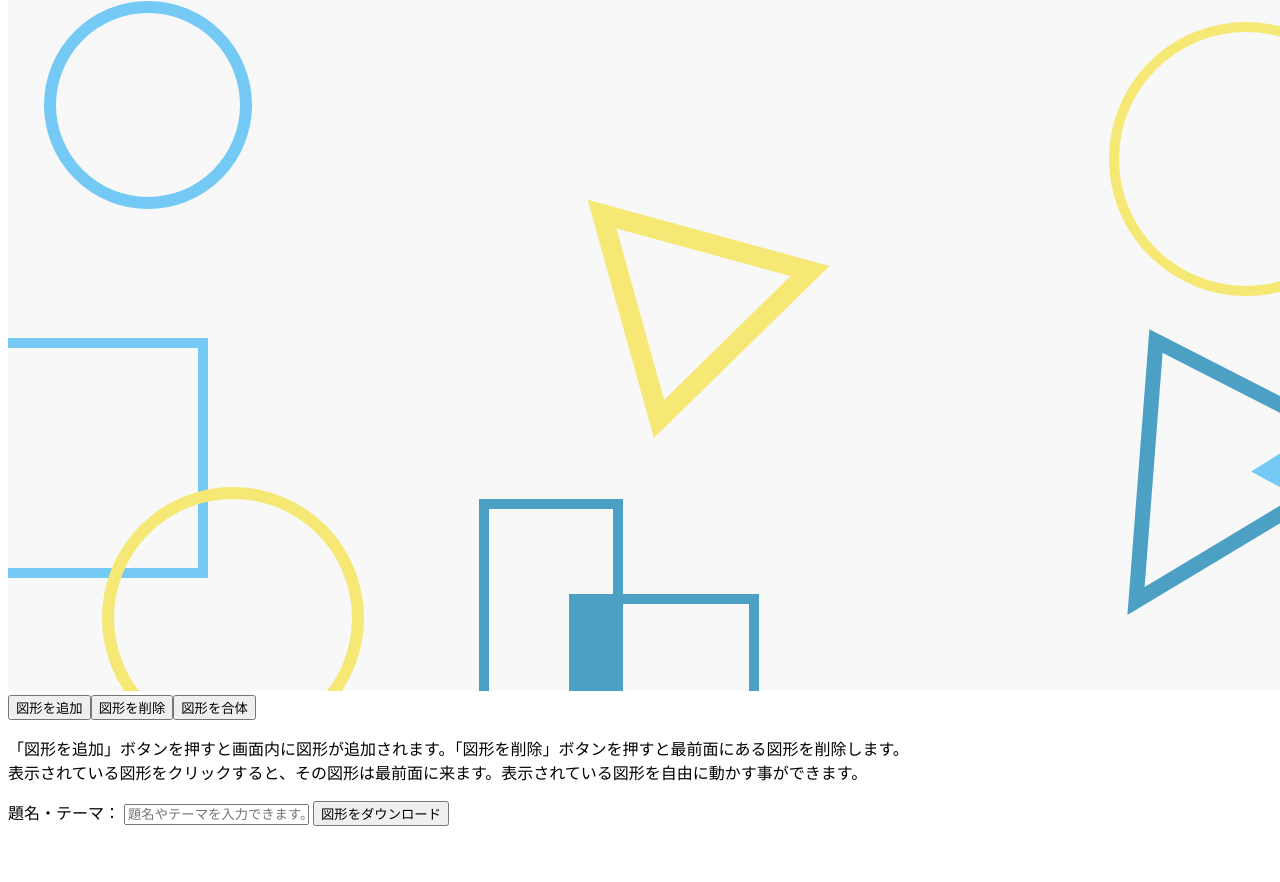
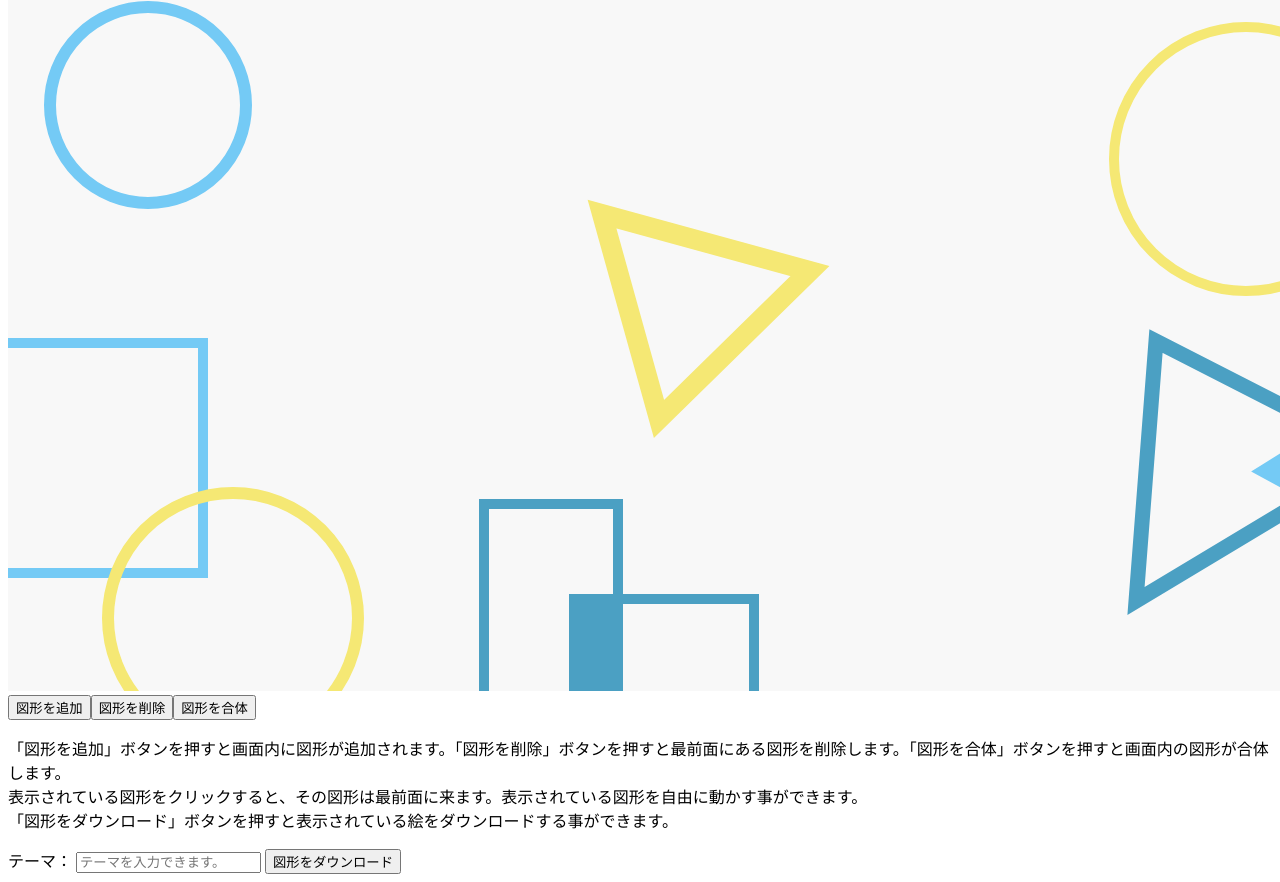
Before and after one commit to kinumiya-norihito/UnionHack2022TeamA, a plain HTML site: page index.html in a window 1280 px wide. Shown: the part 397-1279 px from the top of the page. Before the commit the page ends 1231 px from the top, so only its background shows below. Drawn offline with Linux system fonts and the light colour scheme.

Commit message:
説明文の追加

```diff
--- a/index.html
+++ b/index.html
@@ -12,10 +12,11 @@
         <canvas id="canvas"></canvas><br>
         <button id="addFigureButtonElement">図形を追加</button><button id="deleteFigureButtonElement">図形を削除</button><button id="comFigureButtonElement">図形を合体</button><br>
         <p>
-            「図形を追加」ボタンを押すと画面内に図形が追加されます。「図形を削除」ボタンを押すと最前面にある図形を削除します。<br>
-            表示されている図形をクリックすると、その図形は最前面に来ます。表示されている図形を自由に動かす事ができます。
+            「図形を追加」ボタンを押すと画面内に図形が追加されます。「図形を削除」ボタンを押すと最前面にある図形を削除します。「図形を合体」ボタンを押すと画面内の図形が合体します。<br>
+            表示されている図形をクリックすると、その図形は最前面に来ます。表示されている図形を自由に動かす事ができます。<br>
+            「図形をダウンロード」ボタンを押すと表示されている絵をダウンロードする事ができます。
         </p>
-        題名・テーマ： <input type="text" placeholder="題名やテーマを入力できます。" id="canvasTitle">
+        テーマ： <input type="text" placeholder="テーマを入力できます。" id="canvasTitle">
         <button id="downloadImageButton">図形をダウンロード</button>
 
     </body>
```
